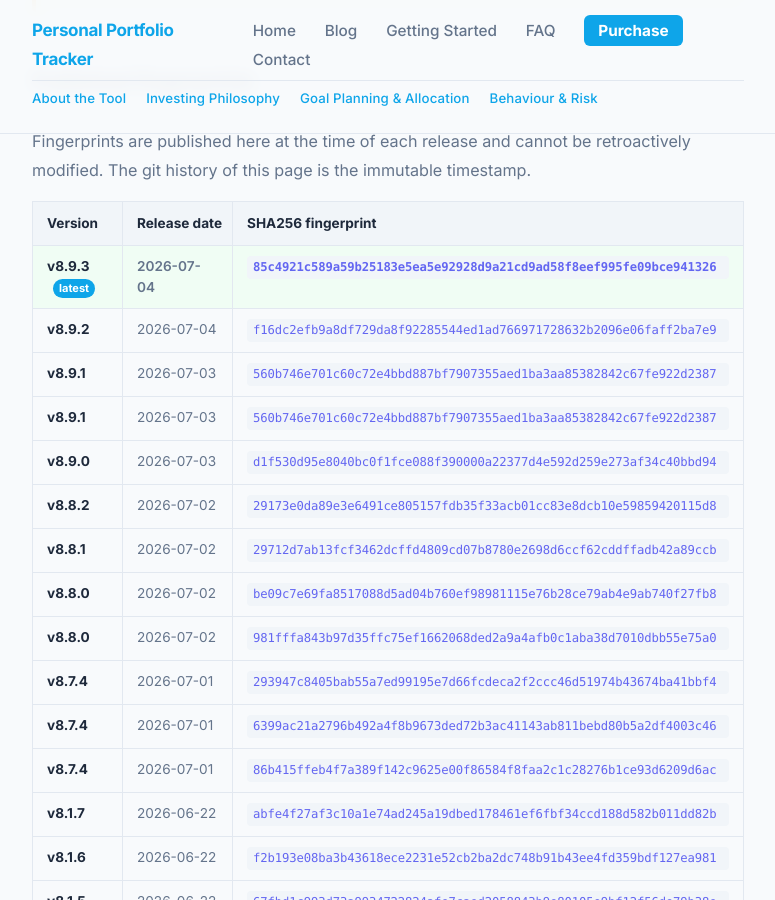
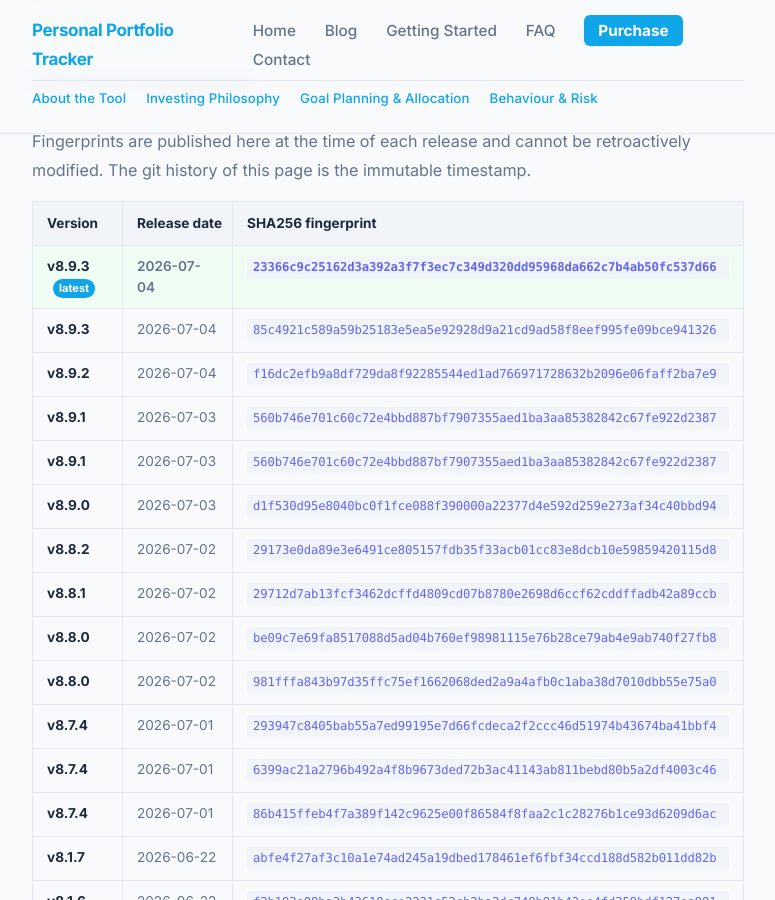
Before and after one commit to srikrishna2024/portfolio-tracker-blog, a Jekyll site: the page built from release-fingerprints/index.html, in a window 1280 px wide and 900 px high, scrolled down 978 px. Shown: the whole window, without its empty margins (252-1027 px from the left). Built offline with Jekyll 4.4.1, drawn with Linux system fonts in a browser that asks for light colours.

Commit message:
release: add v8.9.3 fingerprint

```diff
--- a/release-fingerprints/index.html
+++ b/release-fingerprints/index.html
@@ -41,6 +41,11 @@
       <tbody>
         <tr class="fp-current">
           <td><strong>v8.9.3</strong> <span class="fp-badge">latest</span></td>
+          <td>2026-07-04</td>
+          <td><code class="fp-code">23366c9c25162d3a392a3f7f3ec7c349d320dd95968da662c7b4ab50fc537d66</code></td>
+        </tr>
+        <tr>
+          <td><strong>v8.9.3</strong></td>
           <td>2026-07-04</td>
           <td><code class="fp-code">85c4921c589a59b25183e5ea5e92928d9a21cd9ad58f8eef995fe09bce941326</code></td>
         </tr>
```
